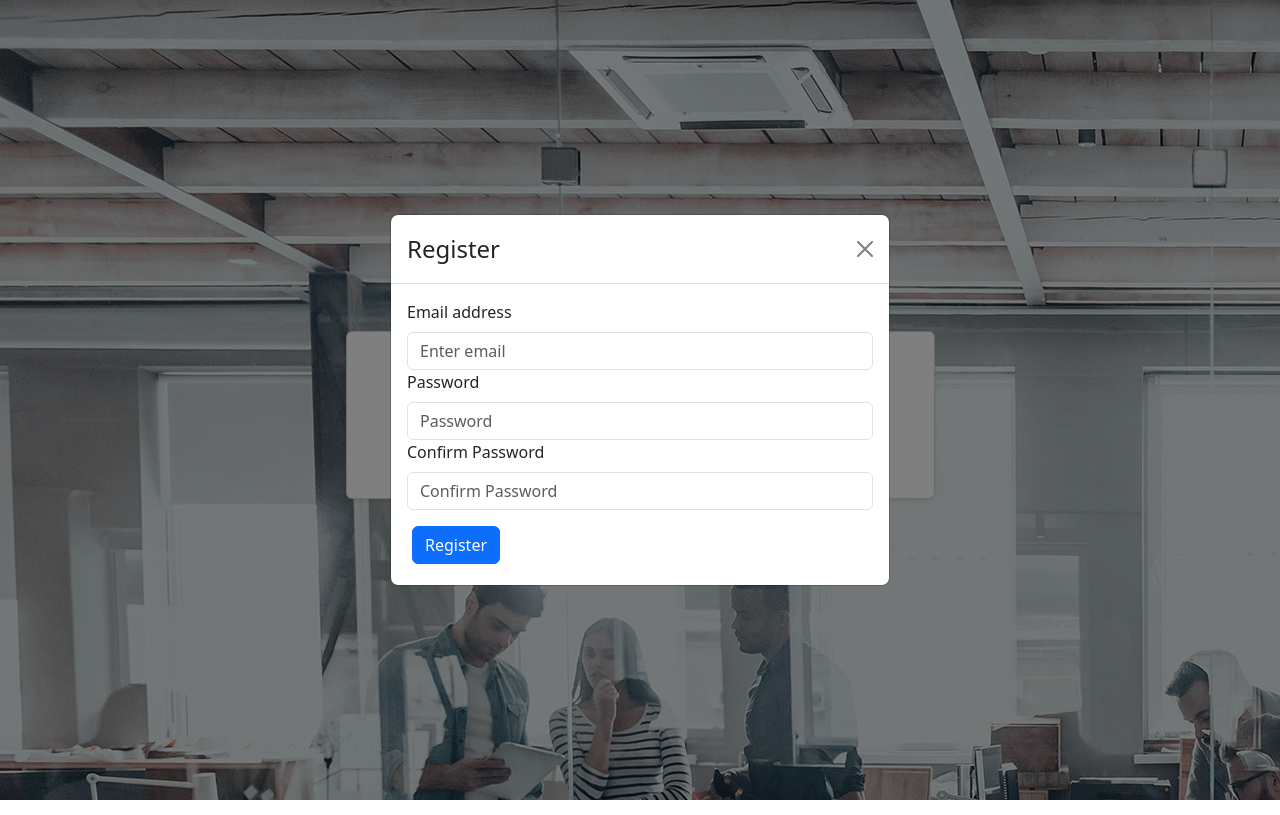
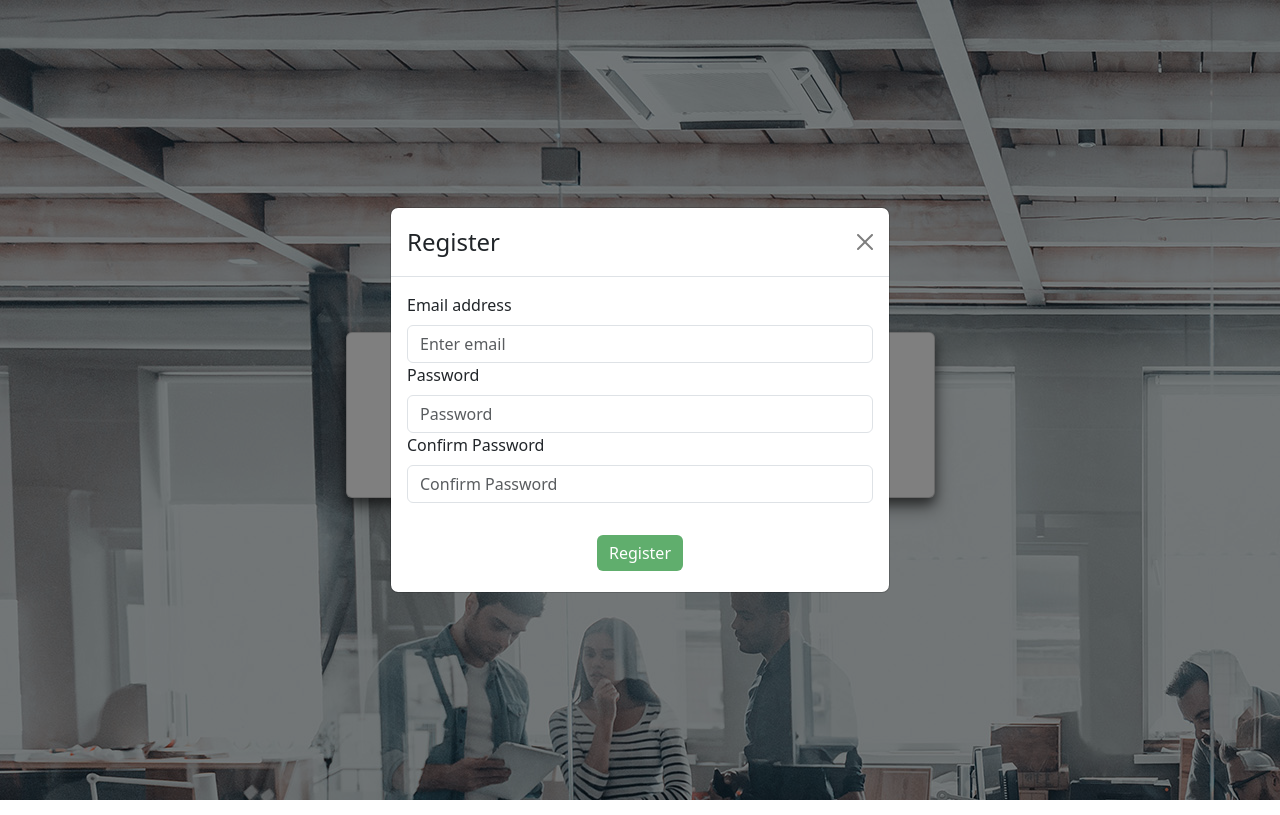
Before and after one commit to EliyaouVaknin/Tasks, a React (Vite) app: page / in a window 1280 px wide. Both pictures are taken after a click on the button "Register". Built offline with nearby package versions, Linux system fonts and the light colour scheme.

Commit message:
Change button color

```diff
--- a/package.json
+++ b/package.json
@@ -1,4 +1,5 @@
 {
+  "homepage": "http://EliyaouVaknin.github.io/tasks",
   "name": "tasks",
   "private": true,
   "version": "0.0.0",
@@ -10,6 +11,8 @@
     "preview": "vite preview"
   },
   "dependencies": {
+    "@dnd-kit/core": "^6.3.1",
+    "@dnd-kit/sortable": "^10.0.0",
     "bootstrap": "^5.3.3",
     "react": "^19.0.0",
     "react-bootstrap": "^2.10.9",
@@ -24,6 +27,7 @@
     "eslint": "^9.21.0",
     "eslint-plugin-react-hooks": "^5.1.0",
     "eslint-plugin-react-refresh": "^0.4.19",
+    "gh-pages": "^6.3.0",
     "globals": "^15.15.0",
     "vite": "^6.2.0"
   }
--- a/src/App.css
+++ b/src/App.css
@@ -8,13 +8,11 @@
     margin: 5px;
 }
 
-.header {
-    top: 0;
-    left: 0;
-    width: 100vw;
-    height: 70px;
-    background-color: antiquewhite;
-    display: flex;
-    justify-content: space-between;
-    vertical-align: middle;
+.card-shadow{
+    box-shadow: 0 6px 12px rgba(0, 0, 0, 0.5), 0 10px 20px rgba(0, 0, 0, 0.3);
+    transition: box-shadow 0.3s ease-in-out;
 }
+
+.card-shadow:hover{
+    box-shadow: 0 8px 16px rgba(0, 0, 0, 0.2), 0 12px 40px rgba(0, 0, 0, 0.15);
+}
--- a/src/Components/LoginPopup.jsx
+++ b/src/Components/LoginPopup.jsx
@@ -35,18 +35,18 @@ export default function LoginPopup({ show, onHide, handleLogin }) {
                     <Form onSubmit={handleSubmit}>
                         {error && <Alert variant="danger">{error}</Alert>}
                         <Form.Group controlId="formBasicEmail">
-                            <Form.Label>Email address</Form.Label>
+                            <Form.Label className='fw-bold'>Email address</Form.Label>
                             <Form.Control type="email" placeholder="Enter email" onChange={(e) => setEmail(e.target.value)} />
                         </Form.Group>
 
                         <Form.Group controlId="formBasicPassword">
-                            <Form.Label>Password</Form.Label>
+                            <Form.Label className='fw-bold'>Password</Form.Label>
                             <Form.Control type="password" placeholder="Password" onChange={(e) => setPassword(e.target.value)} />
                         </Form.Group>
                         <Container fluid className="d-flex align-items-center justify-content-center text-center pt-3">
                             <Row>
                                 <Col>
-                                    <Button variant="primary" type="submit">
+                                    <Button style={{ backgroundColor: '#60AE6D', color: '#fff', border: 'none'}} type="submit">
                                         {isLoading ? 'Loading...' : 'Login'}
                                     </Button>
                                 </Col>
--- a/src/Components/MainPage.jsx
+++ b/src/Components/MainPage.jsx
@@ -19,14 +19,14 @@ export default function MainPage({handleLogin, handleRegister}) {
         <Container fluid className="d-flex align-items-center justify-content-center text-center" style={{ minHeight: '100vh' }}>
             <Row className="w-100">
                 <Col xs={12} md={8} lg={6} className="mx-auto">
-                    <Card className="shadow-sm">
+                    <Card className="card-shadow">
                         <Card.Body>
                             <h2>Welcome to Task Manager</h2>
                             <p>Please sign in to manage your tasks:</p>
-                            <Button onClick={handleLoginShow} variant="primary">
+                            <Button onClick={handleLoginShow} style={{ backgroundColor: '#60AE6D', color: '#fff', border: 'none' }}>
                                 Sign In
                             </Button>
-                            <Button onClick={handleRegisterShow} variant="success">
+                            <Button onClick={handleRegisterShow} style={{ backgroundColor: '#BEBBBB', color: '#fff', border: 'none' }}>
                                 Register
                             </Button>
                         </Card.Body>
--- a/src/Components/RegisterPopup.jsx
+++ b/src/Components/RegisterPopup.jsx
@@ -1,5 +1,5 @@
 import React, { useState, useEffect } from 'react';
-import { Modal, Button, Form, Alert } from 'react-bootstrap';
+import { Container, Row, Col, Modal, Button, Form, Alert } from 'react-bootstrap';
 
 export default function RegisterPopup({ show, onHide, handleRegister, setShowSuccessPopup }) {
     const [email, setEmail] = useState('');
@@ -76,10 +76,15 @@ export default function RegisterPopup({ show, onHide, handleRegister, setShowSuc
                             required
                         />
                     </Form.Group>
-
-                    <Button variant="primary" type="submit" className="mt-3">
-                        Register
-                    </Button>
+                    <Container fluid className="d-flex align-items-center justify-content-center text-center pt-3">
+                        <Row>
+                            <Col>
+                                <Button style={{ backgroundColor: '#60AE6D', color: '#fff', border: 'none' }} type="submit" className="mt-3">
+                                    Register
+                                </Button>
+                            </Col>
+                        </Row>
+                    </Container>
                 </Form>
             </Modal.Body>
         </Modal>
--- a/src/Components/SuccessPopup.jsx
+++ b/src/Components/SuccessPopup.jsx
@@ -1,5 +1,5 @@
 import React from 'react';
-import { Modal, Button } from 'react-bootstrap';
+import { Container, Row, Col, Modal, Button } from 'react-bootstrap';
 
 export default function SuccessPopup({ show, onHide }) {
     return (
@@ -9,9 +9,15 @@ export default function SuccessPopup({ show, onHide }) {
             </Modal.Header>
             <Modal.Body>
                 <p>You have successfully registered! You can now log in.</p>
-                <Button variant="primary" onClick={onHide}>
-                    OK
-                </Button>
+                <Container fluid className="d-flex align-items-center justify-content-center text-center pt-3">
+                    <Row>
+                        <Col>
+                            <Button style={{ backgroundColor: '#60AE6D', color: '#fff', border: 'none' }} onClick={onHide}>
+                                OK
+                            </Button>
+                        </Col>
+                    </Row>
+                </Container>
             </Modal.Body>
         </Modal>
     );
--- a/src/Components/TasksPage.jsx
+++ b/src/Components/TasksPage.jsx
@@ -1,5 +1,5 @@
 import React, { useState } from 'react';
-import { Card, Button, ListGroup, Form, Modal, Alert } from 'react-bootstrap';
+import { Card, Button, ListGroup, Form, Modal, Alert, Row, Col } from 'react-bootstrap';
 
 export default function TasksPage({
   tasks,
@@ -90,7 +90,7 @@ export default function TasksPage({
         <h2>Task Manager</h2>
       </div>
 
-      <Button variant="primary" onClick={handleAddTaskClick} className="mb-3">
+      <Button style={{ backgroundColor: '#60AE6D', color: '#fff', border: 'none' }} onClick={handleAddTaskClick} className="mb-3">
         Add New Task
       </Button>
       {tasks.length > 0 ? (
@@ -118,7 +118,7 @@ export default function TasksPage({
                           onChange={(e) => setEditedDescription(e.target.value)}
                         />
                       </Form.Group>
-                      <Button variant="primary" onClick={handleSaveTask} className="mt-3">
+                      <Button style={{ backgroundColor: '#60AE6D', color: '#fff', border: 'none' }} onClick={handleSaveTask} className="mt-3">
                         Save
                       </Button>
                       <Button
@@ -143,7 +143,7 @@ export default function TasksPage({
                       {currentUser.role === 'admin' && (
                         <>
                           <Button
-                            variant="warning"
+                            style={{ backgroundColor: '#60AE6D', color: '#fff', border: 'none' }}
                             onClick={() => handleEditTask(task)}
                             className="ml-2"
                           >
@@ -169,12 +169,16 @@ export default function TasksPage({
           ))}
         </ListGroup>
       ) : (
-        <Card className="text-center mt-5">
+        <Row className="justify-content-center mt-5">
+          <Col xs={12} sm={8} md={6} lg={4}>
+            <Card className="text-center card-shadow">
               <Card.Body>
                 <Card.Title>No tasks yet... 🎉</Card.Title>
                 <Card.Text>Start by adding a new task to stay organized!</Card.Text>
               </Card.Body>
             </Card>
+          </Col>
+        </Row>
       )}
 
       <Modal show={showAddTaskModal} onHide={handleCancelAddTask}>
@@ -204,10 +208,10 @@ export default function TasksPage({
           </Form>
         </Modal.Body>
         <Modal.Footer>
-          <Button variant="secondary" onClick={handleCancelAddTask}>
+          <Button variant="danger" onClick={handleCancelAddTask}>
             Cancel
           </Button>
-          <Button variant="primary" onClick={handleAddNewTask}>
+          <Button style={{ backgroundColor: '#60AE6D', color: '#fff', border: 'none' }} onClick={handleAddNewTask}>
             Add Task
           </Button>
         </Modal.Footer>
```
Also changed, not shown: 2 other files (tests, documents, lock files or other folders). Lines whose indentation alone changed are shown as unchanged.
